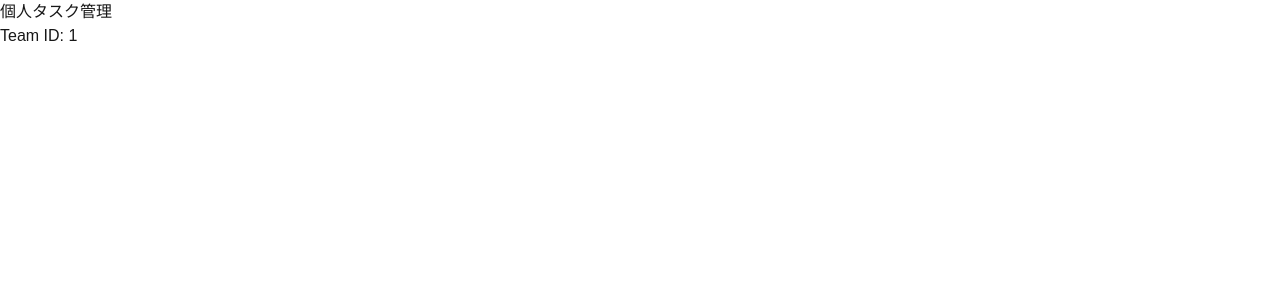
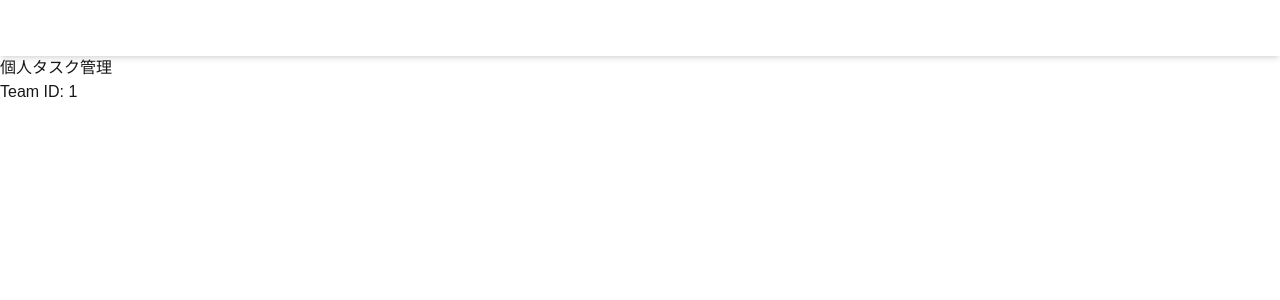
Before and after one commit to kai-Mk/task_boxsing_app, a Next.js app: page /teams/1/me in a window 1280 px wide. Shown: the top 300 px of the page. Built offline with nearby package versions, Linux system fonts and the light colour scheme.

Commit message:
ヘッダー要素の作成

```diff
--- /dev/null
+++ b/src/app/(app)/layout.tsx
@@ -0,0 +1,12 @@
+import Header from "@/components/layout/Header";
+
+const AppLayout = ({ children }: { children: React.ReactNode }) => {
+  return (
+    <>
+      <Header />
+      <main className="h-[calc(100vh-3.5rem)]">{children}</main>
+    </>
+  );
+};
+
+export default AppLayout;
--- /dev/null
+++ b/src/components/layout/Header.tsx
@@ -0,0 +1,9 @@
+const Header = () => {
+  return (
+    <header className="h-14 bg-white shadow-md">
+      {/* 将来的にロゴやナビゲーションを追加 */}
+    </header>
+  );
+};
+
+export default Header;
```
